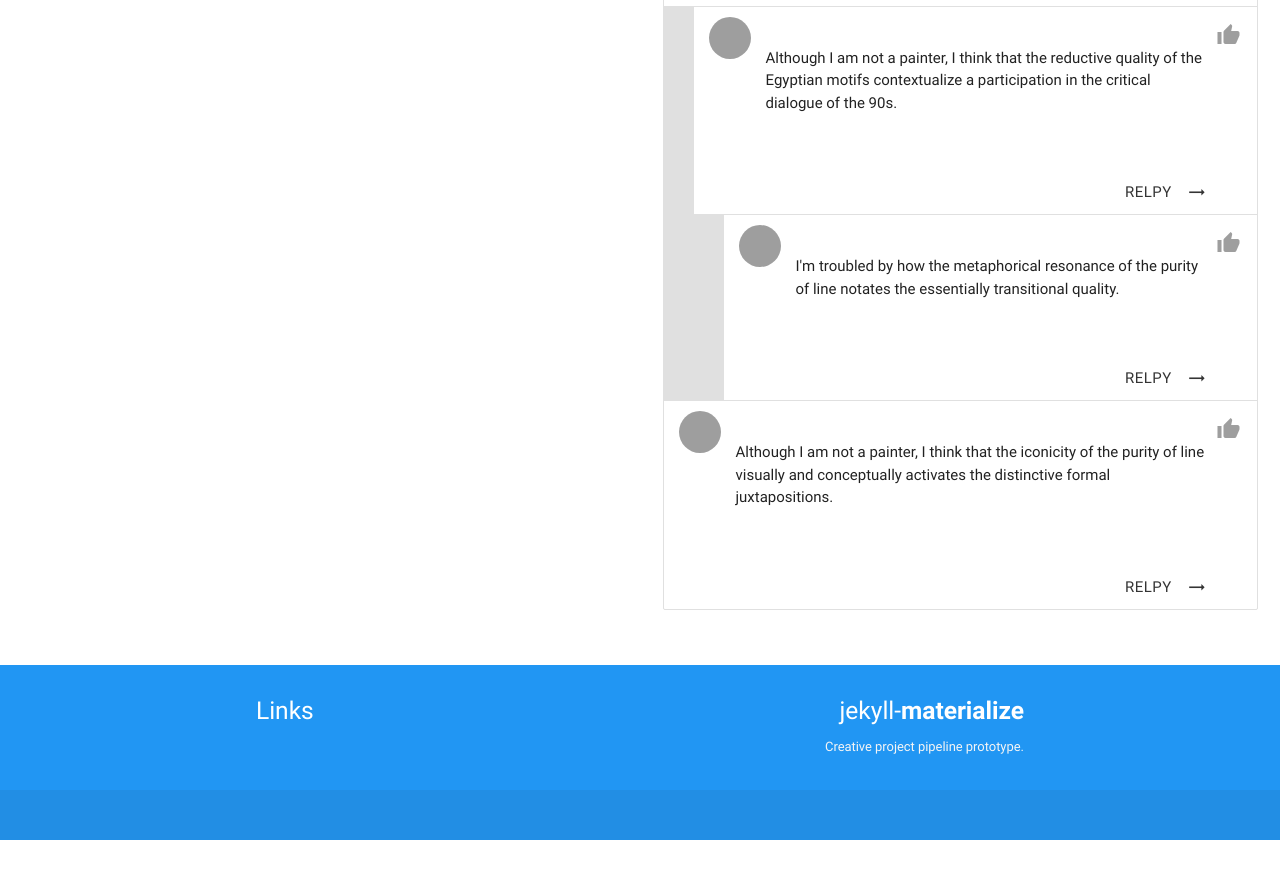
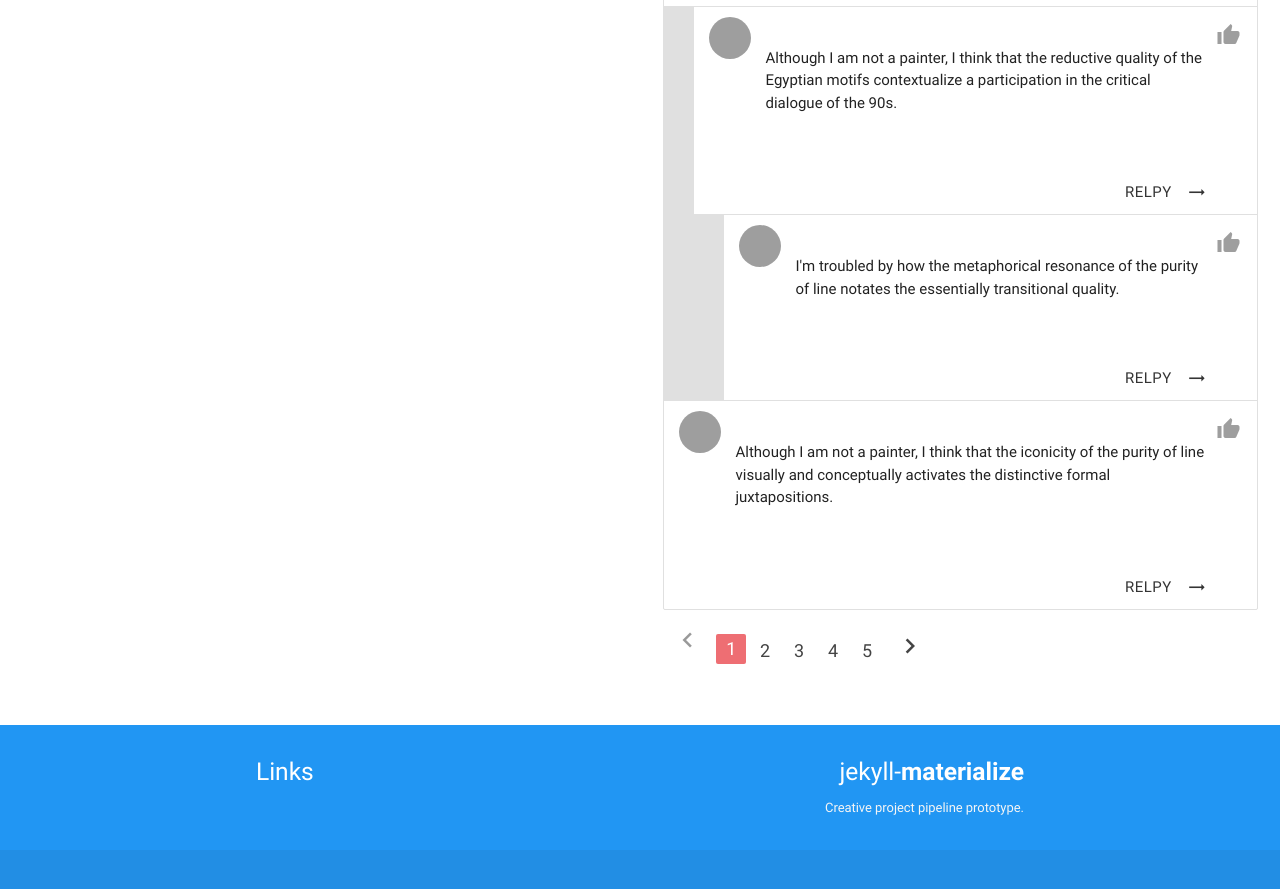
Before and after one commit to dmd-program/pipeline, a Jekyll site: the page built from crit.html, in a window 1280 px wide and 900 px high, scrolled down 2055 px. Shown: the top 889 px of the window. Built offline with Jekyll 4.4.1, drawn with Linux system fonts in a browser that asks for light colours; before the commit the page ends 2895 px from its top, so only the background shows below that; grey boxes are pictures that could not be loaded.

Commit message:
pagination added

```diff
--- a/crit.html
+++ b/crit.html
@@ -198,7 +198,15 @@ title: Crit Space
             <a href="#!" class="secondary-content"><i class="material-icons grey-text">thumb_up</i></a>
           </li>
         </ul>
-
+          <ul class="pagination">
+            <li class="disabled"><a href="#!"><i class="material-icons">chevron_left</i></a></li>
+            <li class="active"><a href="#!">1</a></li>
+            <li class="waves-effect"><a href="#!">2</a></li>
+            <li class="waves-effect"><a href="#!">3</a></li>
+            <li class="waves-effect"><a href="#!">4</a></li>
+            <li class="waves-effect"><a href="#!">5</a></li>
+            <li class="waves-effect"><a href="#!"><i class="material-icons">chevron_right</i></a></li>
+          </ul>
       </div>
     </div>
   </div>
```
